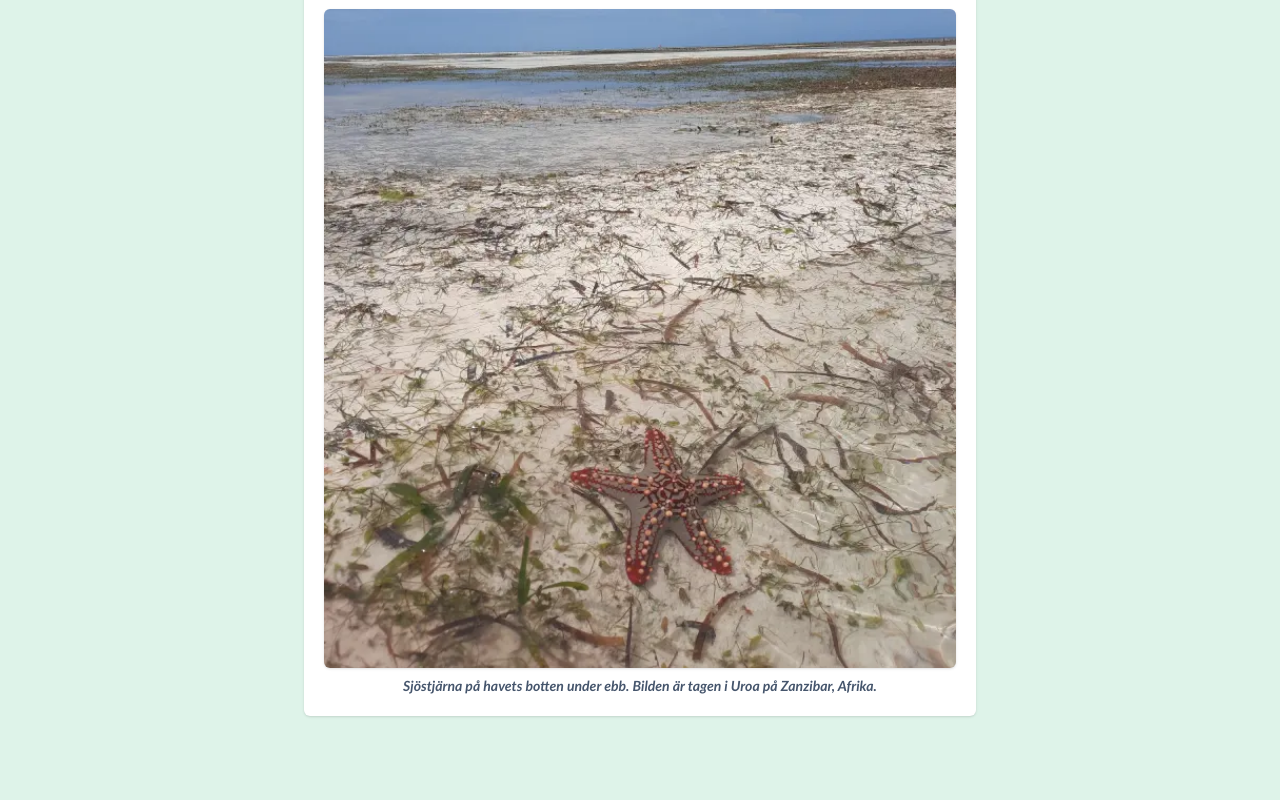
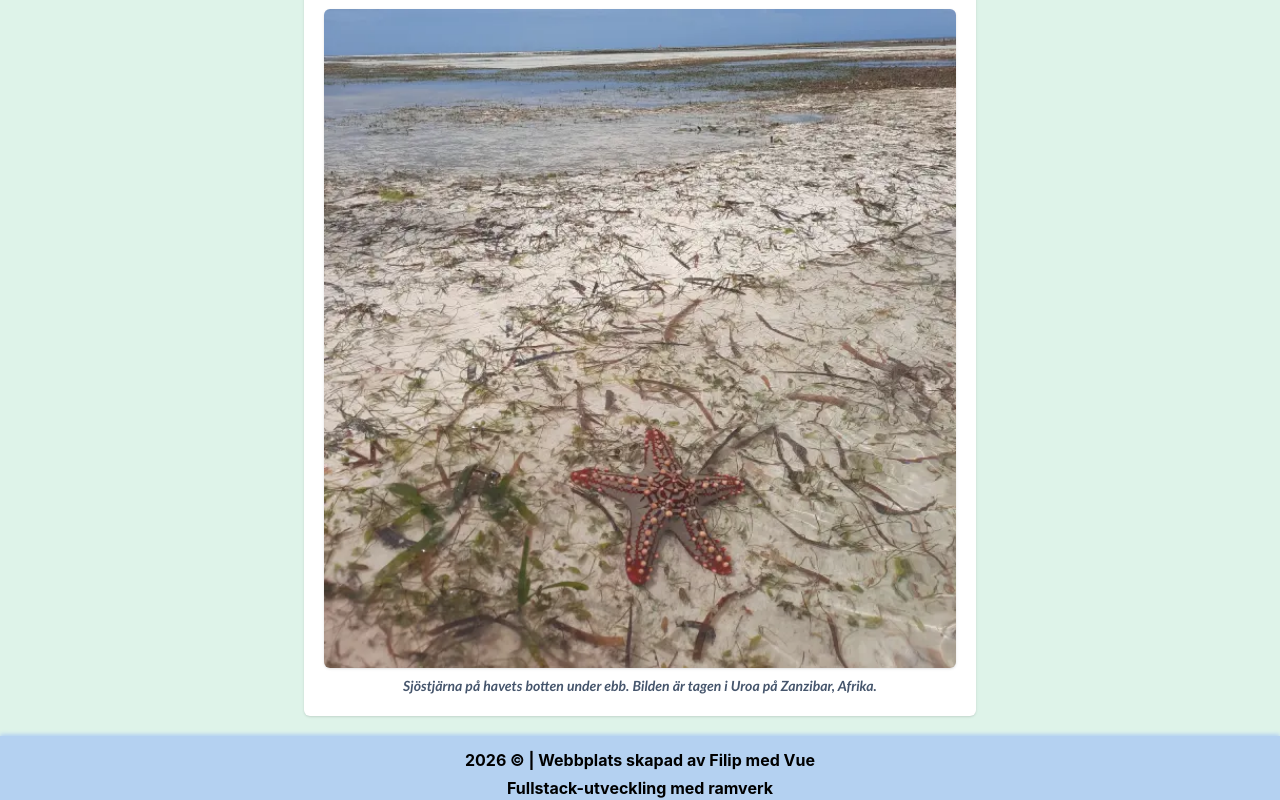
Before and after one commit to filipbergander/fbfullstack-lab3, a Vue app: page / in a window 1280 px wide. Shown: the part 929-1729 px from the top of the page. Before the commit the page ends 1661 px from the top, so only its background shows below. Built offline with nearby package versions, Linux system fonts and the light colour scheme.

Commit message:
Lagt till en footer.

```diff
--- a/src/App.vue
+++ b/src/App.vue
@@ -1,6 +1,7 @@
 <script setup>
 import { RouterView } from 'vue-router';
 import AppHeader from './components/AppHeader.vue';
+import AppFooter from './components/AppFooter.vue';
 </script>
 
 <template>
@@ -8,6 +9,7 @@ import AppHeader from './components/AppHeader.vue';
 <main>
 <RouterView />
 </main>
+<AppFooter />
 </template>
 
 <style scoped></style>
--- /dev/null
+++ b/src/components/AppFooter.vue
@@ -0,0 +1,18 @@
+<template>
+<footer class="pt-1 md:pt-3 mt-5 text-sm md:text-base bg-sky-200 text-black ">
+  2026 &copy; | Webbplats skapad av Filip med Vue
+  <p class="mt-1">Fullstack-utveckling med ramverk</p>
+</footer>
+</template>
+
+<script setup>
+
+</script>
+
+<style scoped>
+footer {
+  box-shadow: 0px -2px 4px rgb(180, 209, 241);
+  background-color: rgb(180, 209, 241);
+  text-align: center;
+}
+</style>
--- a/src/components/AppInterestInfo.vue
+++ b/src/components/AppInterestInfo.vue
@@ -1,5 +1,5 @@
 <template>
-<section class="w-11/12 max-w-2xl mx-auto content-center bg-white p-5 my-4 shadow-sm rounded-md">
+<section class="w-11/12 max-w-2xl mx-auto content-center bg-white p-5 my-4 shadow-sm rounded-md text-sm md:text-base">
 <h2 class="text-left text-xl font-bold mb-2">Mitt resintresse</h2>
 <p class="text-left leading-relaxed mb-4">Jag har alltid varit nyfiken på att upptäcka nya saker och utforska. Att resa har lärt mig mer om världen och mig själv. Jag tycker om att se olika kulturer och traditioner. Hero-bilden ovanför är från Zanzibar i Afrika. En plats med mycket sol, värme och vatten. Däremot är det tidvatten, vilket innebar att vattnet på dagen kunde vara en kilometer ut!</p>
 <p class="leading-relaxed mb-4">Genom tidvatten kunde man däremot se att den lokala befolkningen, främst damerna, odlade tång ute på havets botten vilket de sedan använde för att tillverka olika produkter som hudvårdsprodukter och mat. När det var lågvatten hade de möjlighet att se över sina odlingar och skörda. Detta var fascinerande och en del av varför jag tycker det är intressant med olika kulturer och traditioner.</p>
```
